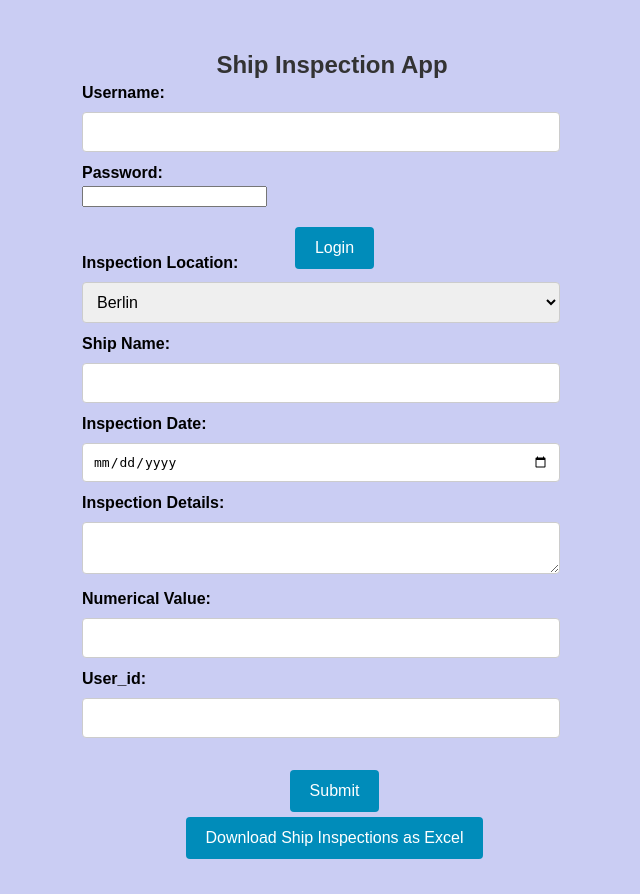
After one commit to roshanzadeh1994/MasterArbeit_1, a FastAPI app: template templates/index5.html in a window 1280 px wide. The commit adds this page. Shown: the whole page, without its empty margins (308-948 px from the left). Run offline with FastAPI, Linux system fonts and the light colour scheme; the template is opened without the code that fills it, so the values that code supplies are empty.

Commit message:
ta inja hamechi ok bjoz user_id

```diff
--- a/main.py
+++ b/main.py
@@ -14,15 +14,6 @@ app.mount("/static", StaticFiles(directory="static"), name="static")
 # Create engine and session
 Base.metadata.create_all(bind=engine)
 
-# Create Jinja2Templates instance
-templates = Jinja2Templates(directory="templates")
-
-
-@app.get("/", response_class=HTMLResponse)
-async def read_item(request: Request):
-    return templates.TemplateResponse("index.html", {"request": request})
-
-
 app.include_router(router.router)
 app.include_router(user_router.router)
 app.include_router(authentication.router)
--- /dev/null
+++ b/templates/index5.html
@@ -0,0 +1,66 @@
+<!DOCTYPE html>
+<html lang="en">
+<head>
+    <meta charset="UTF-8">
+    <meta name="viewport" content="width=device-width, initial-scale=1.0">
+    <title>Ship Inspection App</title>
+    <link rel="stylesheet" href="static/style.css">
+
+</head>
+<body>
+    <h1>Ship Inspection App</h1>
+
+    <!-- Formular für die Benutzeranmeldung -->
+    <form action="/login/" method="post">
+        <label for="username">Username:</label><br>
+        <input type="text" id="username" name="username"><br>
+
+        <label for="password">Password:</label><br>
+        <input type="password" id="password" name="password"><br>
+
+        <div class="button-container">
+            <input type="submit" value="Login">
+        </div>
+    </form>
+
+    <!-- Formular für die Schiffsinpektionen -->
+    <form action="/submit/" method="post">
+        <label for="inspection_location">Inspection Location:</label><br>
+        <select id="inspection_location" name="inspection_location">
+            <option value="berlin">Berlin</option>
+            <option value="mashhad">Mashhad</option>
+            <option value="tehran">Tehran</option>
+            <option value="stralsund">Stralsund</option>
+            <option value="new_york">New York</option>
+            <option value="london">London</option>
+            <option value="paris">Paris</option>
+            <option value="tokyo">Tokyo</option>
+        </select><br>
+
+        <label for="ship_name">Ship Name:</label><br>
+        <input type="text" id="ship_name" name="ship_name"><br>
+
+        <label for="inspection_date">Inspection Date:</label><br>
+        <input type="date" id="inspection_date" name="inspection_date"><br> <!-- Date input -->
+
+        <label for="inspection_details">Inspection Details:</label><br>
+        <textarea id="inspection_details" name="inspection_details"></textarea><br>
+
+        <label for="numerical_value">Numerical Value:</label><br>
+        <input type="number" id="numerical_value" name="numerical_value"><br>
+
+        <label for="user_id">User_id:</label><br>
+        <input type="number" id="user_id" name="user_id"><br>
+
+        <div class="button-container">
+            <input type="submit" value="Submit">
+        </div>
+    </form>
+
+    <div class="button-container">
+        <form action="/download/" method="get">
+            <button type="submit" class="download-button">Download Ship Inspections as Excel</button>
+        </form>
+    </div>
+</body>
+</html>
--- a/templates/login.html
+++ b/templates/login.html
@@ -7,7 +7,7 @@
 </head>
 <body>
     <h2>Login</h2>
-    <form action="/token" method="post">
+    <form action="/login/" method="post">
         <label for="username">Username:</label><br>
         <input type="text" id="username" name="username"><br>
         <label for="password">Password:</label><br>
```
Also changed, not shown: db/db_ship.py (added, +21 -0 lines), db/models.py (+12 -34 lines), routers/router.py (+43 -4 lines).
